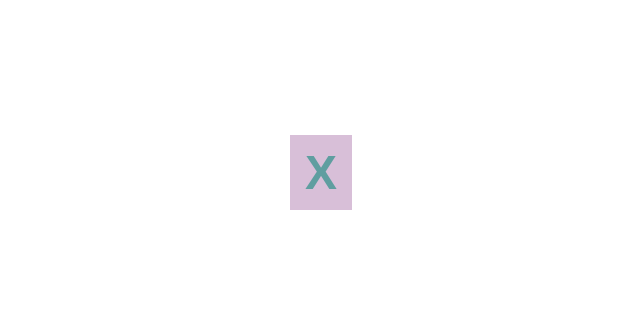
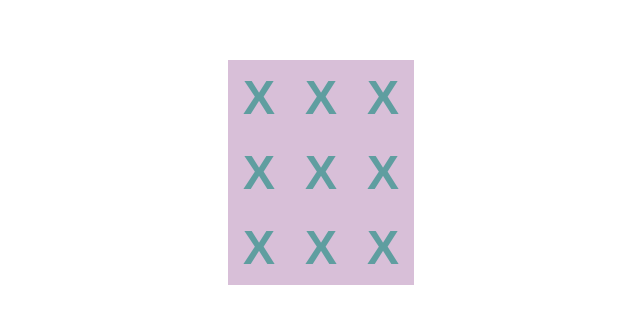
Before and after one commit to ingaSiu/react-small-projects, a React (Vite) app in the folder tic-tac-toe-v5/: page / in a window 1280 px wide. Shown: the part 228-552 px from the top of the page, without its empty margins (319-959 px from the left). Built offline with nearby package versions, Linux system fonts and the light colour scheme.

Commit message:
make a board

```diff
--- a/tic-tac-toe-v5/src/App.jsx
+++ b/tic-tac-toe-v5/src/App.jsx
@@ -1,8 +1,27 @@
 import './App.css';
 
 import Square from './components/Square/Square';
+
 const App = () => {
-  return <Square />;
+  return (
+    <>
+      <div className="boardRow">
+        <Square value={1} />
+        <Square value={2} />
+        <Square value={3} />
+      </div>
+      <div className="boardRow">
+        <Square value={4} />
+        <Square value={5} />
+        <Square value={6} />
+      </div>
+      <div className="boardRow">
+        <Square value={7} />
+        <Square value={8} />
+        <Square value={9} />
+      </div>
+    </>
+  );
 };
 
 export default App;
```
